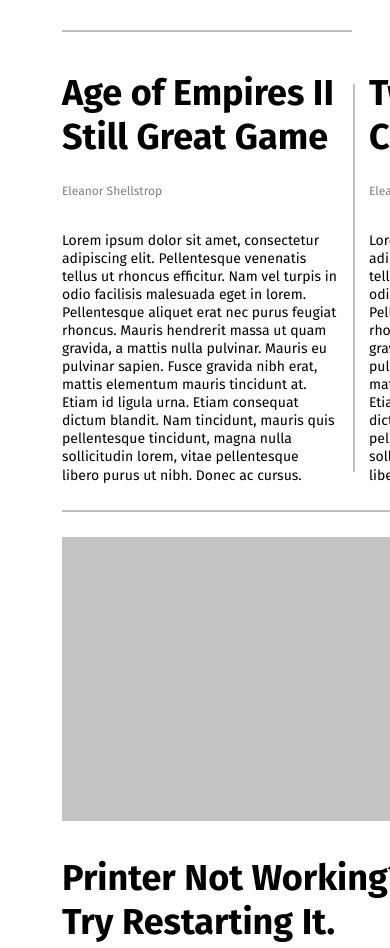
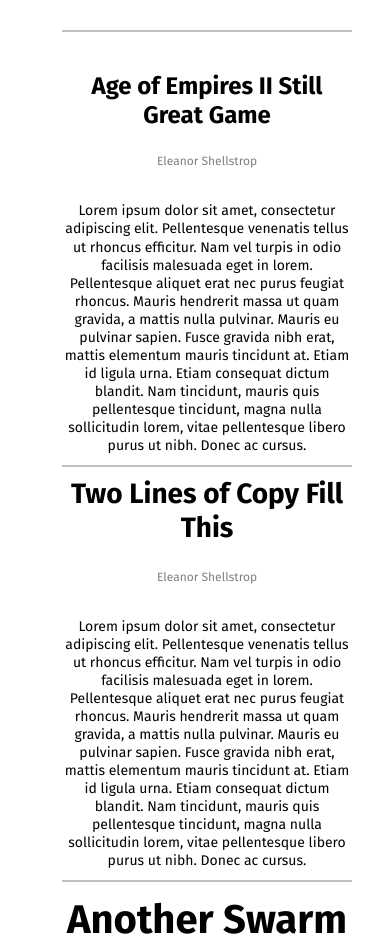
Before and after one commit to SergUserGit/type-study-buddy, a plain HTML site: page index.html in a window 390 px wide. Shown: the part 2594-3542 px from the top of the page. Drawn offline with Linux system fonts and the light colour scheme; a web font is replaced by a local one.

Commit message:
add: discovered 320-479
add: discovered 320-479

```diff
--- a/styles.css
+++ b/styles.css
@@ -355,6 +355,14 @@ p {
   margin-bottom: 24px;
 }
 
+@media screen and (min-width: 320px) and (max-width: 479px) {
+  .ageofemperes-title {
+    font-size: 24px;
+    width: 290px;
+    text-align: center;
+  }
+}
+
 .ageofemperes-ph {
   font-weight: 400;
   font-size: 12px;
@@ -362,6 +370,12 @@ p {
   color: rgba(0, 0, 0, 0.5);
   font-family: "Fira Sans", sans-serif;
   margin-bottom: 32px;
+}
+
+@media screen and (min-width: 320px) and (max-width: 479px) {
+  .ageofemperes-ph {
+    text-align: center;
+  }
 }
 
 .ageofemperes-ph-main {
@@ -373,6 +387,13 @@ p {
   width: 276px;
 }
 
+@media screen and (min-width: 320px) and (max-width: 479px) {
+  .ageofemperes-ph-main {
+    text-align: center;
+    width: 290px;
+  }
+}
+
 .ageofemperes-list {
   list-style: none;
   display: grid;
@@ -381,11 +402,25 @@ p {
   align-items: center;
 }
 
+@media screen and (min-width: 320px) and (max-width: 479px) {
+  .ageofemperes-list {
+    display: grid;
+    grid-template-columns: 290px;
+    row-gap: 10px;
+  }
+}
 
 .ageofemperes-line-one {
   border: 1px solid rgba(0, 0, 0, 0.25);
   width: 0px;
   height: 388px;
+}
+
+@media screen and (min-width: 320px) and (max-width: 479px) {
+  .ageofemperes-line-one {
+    width: 290px;
+    height: 0px;
+  }
 }
 
 .ageofemperes-title-two {
@@ -397,6 +432,14 @@ p {
   margin-bottom: 24px;
 }
 
+@media screen and (min-width: 320px) and (max-width: 479px) {
+  .ageofemperes-title-two {
+    font-size: 28px;
+    text-align: center;
+    width: 290px;
+  }
+}
+
 .ageofemperes-ph-two {
   font-weight: 400;
   font-size: 12px;
@@ -404,6 +447,12 @@ p {
   color: rgba(0, 0, 0, 0.5);
   font-family: "Fira Sans", sans-serif;
   margin-bottom: 32px;
+}
+
+@media screen and (min-width: 320px) and (max-width: 479px) {
+  .ageofemperes-ph-two {
+    text-align: center;
+  }
 }
 
 .ageofemperes-ph-maintwo {
@@ -415,6 +464,13 @@ p {
   width: 276px;
 }
 
+@media screen and (min-width: 320px) and (max-width: 479px) {
+  .ageofemperes-ph-maintwo {
+    text-align: center;
+    width: 290px;
+  }
+}
+
 .discovered {
   display: grid;
   grid-template-columns: 590px 1fr;
@@ -422,6 +478,14 @@ p {
   align-items: center;
   margin-bottom: 25px;
 
+}
+
+@media screen and (min-width: 320px) and (max-width: 479px) {
+  .discovered {
+    display: grid;
+    grid-template-columns: 290px;
+    row-gap: 15px;
+  }
 }
 
 .another-swarm-title {
@@ -434,6 +498,14 @@ p {
   margin-bottom: 24px;
 }
 
+@media screen and (min-width: 320px) and (max-width: 479px) {
+  .another-swarm-title {
+    font-size: 40px;
+    text-align: center;
+    width: 290px;
+  }
+}
+
 .another-swarm-ph {
   font-weight: 400;
   font-size: 12px;
@@ -443,12 +515,26 @@ p {
   margin-bottom: 32px;
 }
 
+@media screen and (min-width: 320px) and (max-width: 479px) {
+  .another-swarm-ph {
+    text-align: center;
+  }
+}
+
 .another-swarm-list {
   list-style: none;
   display: grid;
   grid-template-columns: repeat(3, 276px) 1fr;
   column-gap: 25px;
   align-items: center;
+}
+
+@media screen and (min-width: 320px) and (max-width: 479px) {
+  .another-swarm-list {
+    display: grid;
+    grid-template-columns: 290px;
+    row-gap: 10px;
+  }
 }
 
 .another-swarm-list-ph {
@@ -460,11 +546,24 @@ p {
   width: 276px;
 }
 
+@media screen and (min-width: 320px) and (max-width: 479px) {
+  .another-swarm-list-ph {
+    text-align: center;
+    width: 290px;
+  }
+}
+
 .section-splitter {
   border: 1px solid rgba(0, 0, 0, 0.25);
   width: 1776px;
   height: 0px;
   margin-bottom: 25px;
+}
+
+@media screen and (min-width: 320px) and (max-width: 479px) {
+  .section-splitter {
+    width: 290px;
+  }
 }
 
 .list-footer-one {
```
